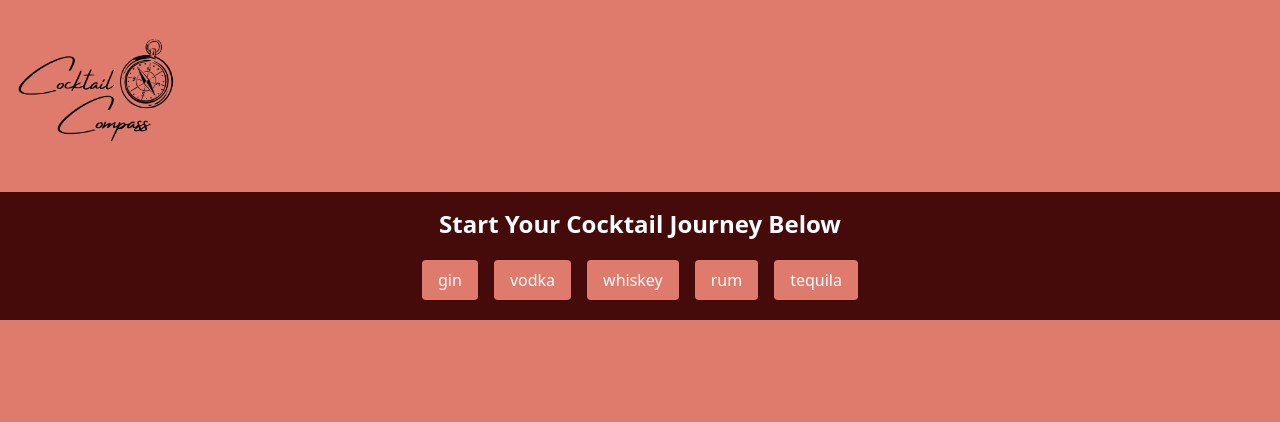
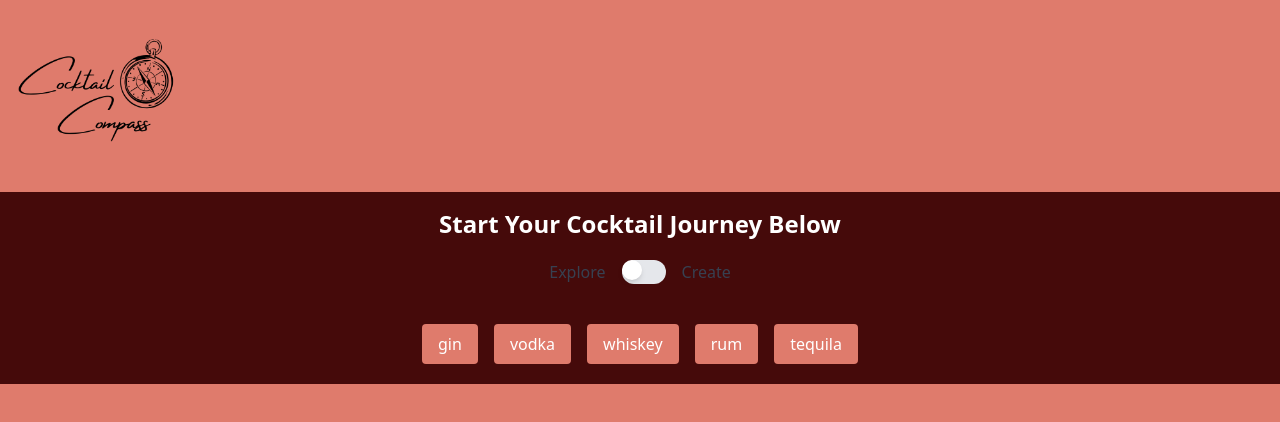
Before and after one commit to Iteration-Project-DN-CC/IterationProjectDNCC, a React app: page / in a window 1280 px wide. Shown: the top 422 px of the page. Built offline with nearby package versions, Linux system fonts and the light colour scheme.

Commit message:
reincorporated zoe's toggle functionality

```diff
--- a/client/Component/UserInput.jsx
+++ b/client/Component/UserInput.jsx
@@ -1,19 +1,40 @@
 import React, { useState } from 'react';
 import CardContainer from './CardContainer.jsx';
-import IngredientsContainer from './IngredientsContainer.jsx';
+import IngredientsContainer from './IngredientsContainer.jsx'; // Assuming this is your "Create" blank page component
 
 const UserInput = () => {
   const drinks = ['gin', 'vodka', 'whiskey', 'rum', 'tequila'];
   const [selectedDrink, setSelectedDrink] = useState(null);
+  const [ingredientsDisplay, setIngredientsDisplay] = useState(false); // State for toggle
 
   const handleDrinkSelection = (drink) => setSelectedDrink(drink);
 
   const handleToggleChange = () => {
     setIngredientsDisplay((prevState) => !prevState);
   };
+
   return (
     <div className='w-full flex flex-col items-center'>
-      <div className='bg-red-950 flex gap-4 justify-center my-5'>
+      {/* Toggle Switch */}
+      <div className='flex items-center gap-4 my-5'>
+        <span className='text-gray-700 font-medium'>Explore</span>
+        <label className='relative inline-flex items-center cursor-pointer'>
+          <input
+            type='checkbox'
+            className='sr-only peer'
+            onChange={handleToggleChange}
+          />
+          <div className='w-11 h-6 bg-gray-200 rounded-full peer-focus:outline-none peer-focus:ring-2 peer-focus:ring-blue-500 peer-checked:bg-blue-600 transition-colors duration-300'>
+            <div className='w-5 h-5 bg-white rounded-full shadow-md transform transition-transform duration-300 peer-checked:translate-x-5'></div>
+          </div>
+        </label>
+        <span className='text-gray-700 font-medium'>Create</span>
+      </div>
+
+      {/* Explore State */}
+      {!ingredientsDisplay && (
+        <>
+          <div className='flex gap-4 justify-center my-5'>
             {drinks.map((drink) => (
               <button
                 key={drink}
@@ -29,6 +50,11 @@ const UserInput = () => {
             ))}
           </div>
           {selectedDrink && <CardContainer selectedDrink={selectedDrink} />}
+        </>
+      )}
+
+      {/* Create State */}
+      {ingredientsDisplay && <IngredientsContainer />}
     </div>
   );
 };
```
Lines whose indentation alone changed are shown as unchanged.
